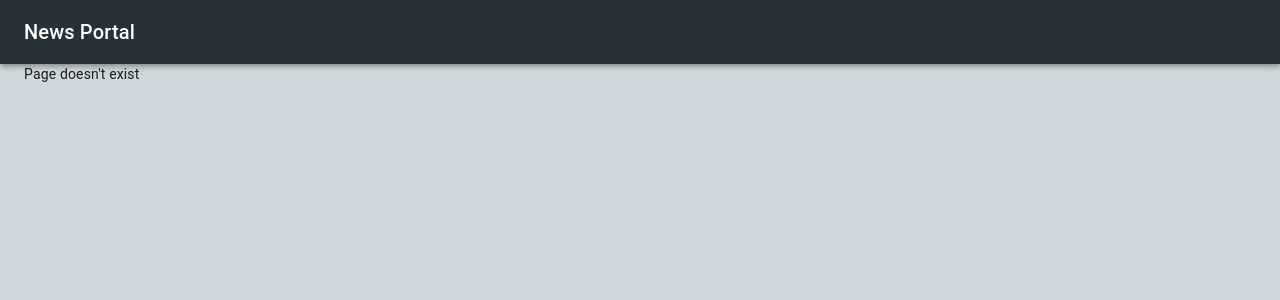
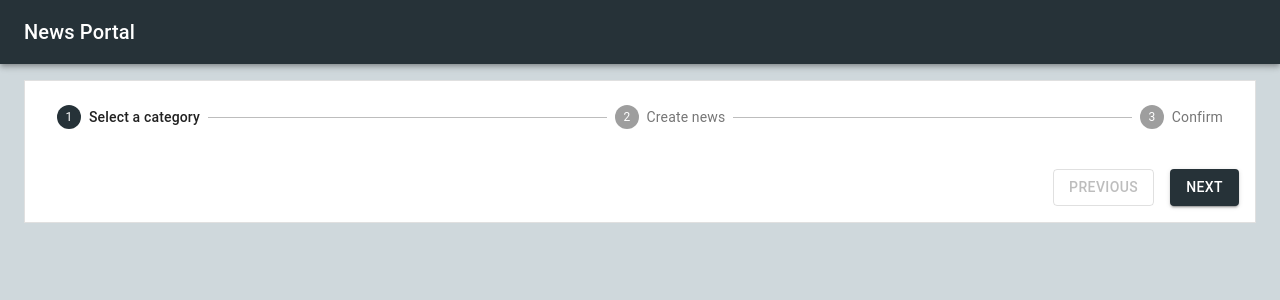
Before and after one commit to kel16/News, a React app in the folder NewsPortal/ClientApp/: page /news-management in a window 1280 px wide. Shown: the top 300 px of the page. Built offline with nearby package versions, Linux system fonts and the light colour scheme; the HTML template or start-up script is replaced by a standard one.

Commit message:
Created steps skeleton

```diff
--- a/NewsPortal/ClientApp/src/App.tsx
+++ b/NewsPortal/ClientApp/src/App.tsx
@@ -1,6 +1,7 @@
 import { Container, CssBaseline, ThemeProvider } from "@material-ui/core";
 import { Header } from "components/Layouts/Header";
 import MainPage from "components/MainPage";
+import NewsManagement from "components/NewsManagement";
 import { NewsPage } from "components/NewsPage";
 import React, { FC, Suspense } from "react";
 import { BrowserRouter as Router, Route, Switch } from "react-router-dom";
@@ -18,6 +19,7 @@ const App: FC = () => (
             <Switch>
               <Route exact path="/" component={MainPage} />
               <Route path="/news/:id" component={NewsPage} />
+              <Route path="/news-management" component={NewsManagement} />
               <Route path="*" component={() => <>Page doesn&apos;t exist</>} />
             </Switch>
           </Container>
--- /dev/null
+++ b/NewsPortal/ClientApp/src/components/NewsManagement/constants.ts
@@ -0,0 +1,11 @@
+export enum Steps {
+  Category,
+  Settings,
+  Submit,
+}
+
+export const StepsName = new Map<number, string>([
+  [Steps.Category, "Select a category"],
+  [Steps.Settings, "Create news"],
+  [Steps.Submit, "Confirm"],
+]);
--- /dev/null
+++ b/NewsPortal/ClientApp/src/components/NewsManagement/index.tsx
@@ -0,0 +1,60 @@
+import {
+  Button,
+  Grid,
+  Paper,
+  Step,
+  StepLabel,
+  Stepper,
+  WithStyles,
+  withStyles,
+} from "@material-ui/core";
+import React, { useState } from "react";
+import { StepsName } from "./constants";
+import { styles } from "./styles";
+
+const stepKeys = Array.from(StepsName.keys());
+
+interface IProps extends WithStyles<typeof styles> {}
+
+const NewsManagement = withStyles(styles)(({ classes }: IProps) => {
+  const [activeStepKey, setActiveStepKey] = useState(stepKeys[0]);
+
+  const isFirstStep = activeStepKey === 0;
+  const isLastStep = activeStepKey === stepKeys.length - 1;
+
+  const onClickNext = () => !isLastStep && setActiveStepKey(activeStepKey + 1);
+  const onClickPrevious = () => !isFirstStep && setActiveStepKey(activeStepKey - 1);
+
+  return (
+    <Paper variant="outlined" square className={classes.wrapper}>
+      <Stepper activeStep={activeStepKey}>
+        {stepKeys.map((step) => (
+          <Step key={StepsName.get(step)}>
+            <StepLabel>{StepsName.get(step)}</StepLabel>
+          </Step>
+        ))}
+      </Stepper>
+      <Grid container className={classes.content}>
+        <Grid container spacing={2} justify="flex-end">
+          <Grid item>
+            <Button
+              variant="outlined"
+              color="primary"
+              onClick={onClickPrevious}
+              disabled={isFirstStep}
+            >
+              Previous
+            </Button>
+          </Grid>
+          <Grid item>
+            <Button variant="contained" color="primary" onClick={onClickNext} disabled={isLastStep}>
+              Next
+            </Button>
+          </Grid>
+        </Grid>
+      </Grid>
+    </Paper>
+  );
+});
+
+export default NewsManagement;
--- /dev/null
+++ b/NewsPortal/ClientApp/src/components/NewsManagement/styles.ts
@@ -0,0 +1,10 @@
+import { Theme } from "@material-ui/core";
+
+export const styles = (theme: Theme) => ({
+  wrapper: {
+    margin: theme.spacing(2, 0),
+  },
+  content: {
+    padding: theme.spacing(2),
+  },
+});
```
